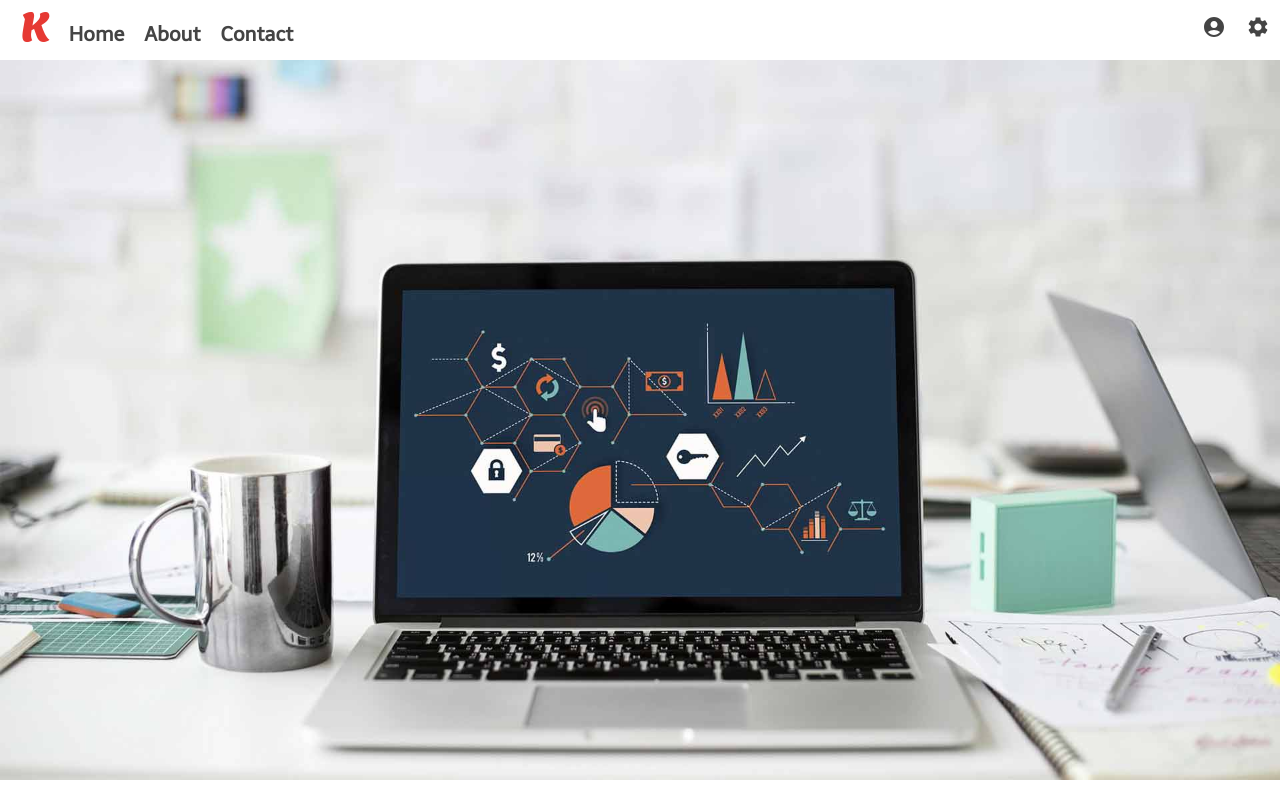
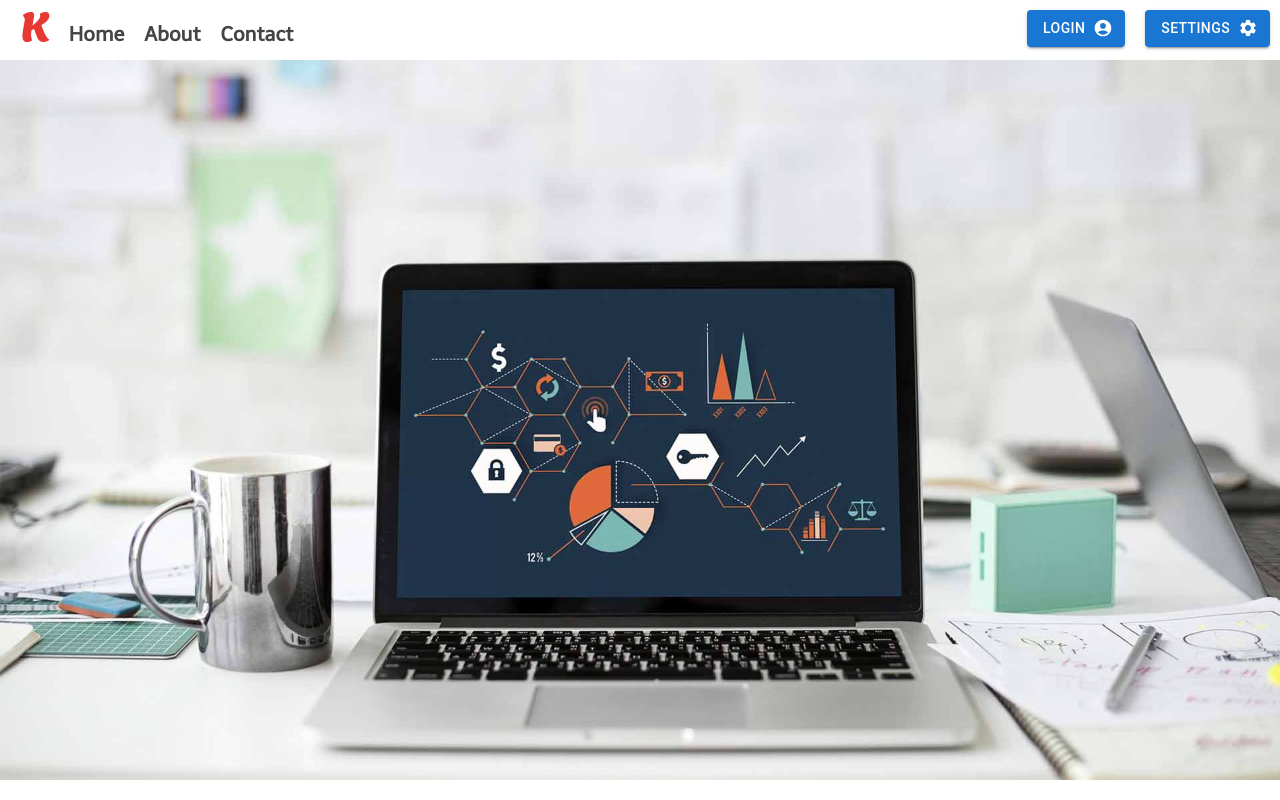
Before and after one commit to AndrewSkelly/portfolio, a Next.js app: page / in a window 1280 px wide. Built offline with nearby package versions, Linux system fonts and the light colour scheme; a web font is replaced by a local one.

Commit message:
Added 2 buttons to Navbar Component

```diff
--- a/components/Contactform.jsx
+++ b/components/Contactform.jsx
@@ -13,6 +13,7 @@ const Contactform = () => {
                     component="form"
                     sx={{
                         width: '100%',
+                        padding: '25px'
                     }}
                     spacing={2}
                     noValidate
--- a/components/Nav.jsx
+++ b/components/Nav.jsx
@@ -1,4 +1,5 @@
 import Link from 'next/link'
+import Button from '@mui/material/Button';
 import navStyles from '../styles/Nav.module.css'
 import { Settings,AccountCircle } from '@mui/icons-material';
 
@@ -9,8 +10,8 @@ const Nav = () => {
                 <li className={navStyles.link}><Link href='/'>Home</Link></li>
                 <li className={navStyles.link}><Link href='/about'>About</Link></li>
                 <li className={navStyles.link}><Link href='/contact'>Contact</Link></li>
-                <li className={navStyles.linkIcon}><Link href='/about'><Settings></Settings></Link></li>
-                <li className={navStyles.linkIcon}><Link href='/contact'><AccountCircle></AccountCircle></Link></li>
+                <li className={navStyles.linkIcon}><Link href='/Settings'><Button variant="contained" endIcon={<Settings />}>Settings</Button></Link></li>
+                <li className={navStyles.linkIcon}><Link href='/Login'><Button variant="contained" endIcon={<AccountCircle />}>Login</Button></Link></li>
             </ul>
     )
 }
--- a/styles/Nav.module.css
+++ b/styles/Nav.module.css
@@ -39,19 +39,7 @@
 
 /* Navbar Items */
 .linkIcon {
-    font-family: 'Telex', sans-serif;
-    font-size: 20px;
-    font-weight: bold;
-    color: rgb(68, 68, 68);
     display: inline;
     padding: 10px;
-    padding-top: 15px;
     float: right;
 }
-
-/* Navbar Items On Hover */
-.linkIcon:hover {
-    color: rgb(134, 134, 134);
-    font-size: 21px;
-    border-bottom: solid rgb(218, 218, 218) 2px;
-}
```
